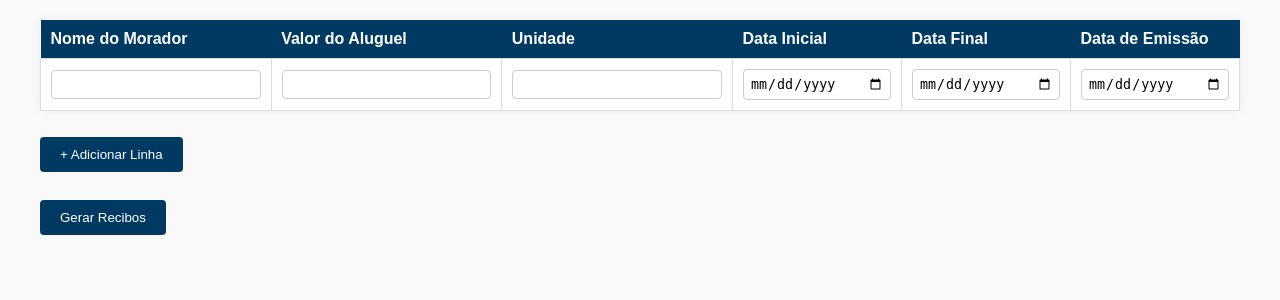
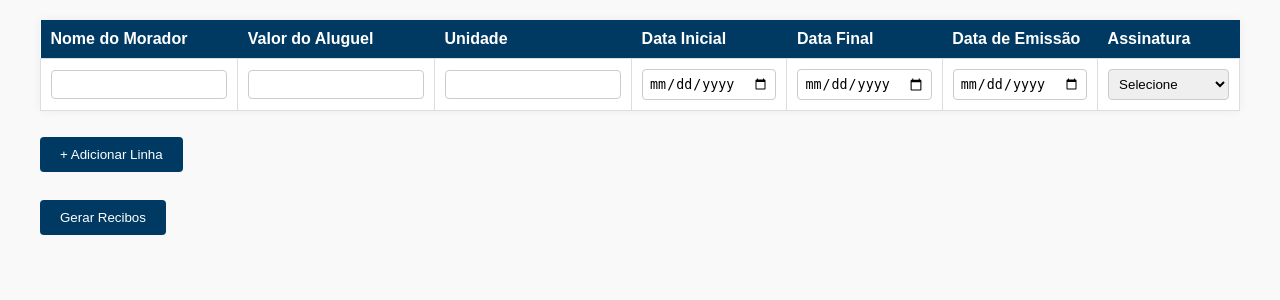
Before and after one commit to jflrealty/receipt_generator, a Flask app: page / in a window 1280 px wide. Shown: the part 122-422 px from the top of the page. Run offline with Flask 3, Linux system fonts and the light colour scheme.

Commit message:
Update form.html

```diff
--- a/backend/templates/form.html
+++ b/backend/templates/form.html
@@ -41,7 +41,7 @@
       padding: 10px;
       border: 1px solid #ddd;
     }
-    input {
+    input, select {
       width: 100%;
       padding: 6px;
       box-sizing: border-box;
@@ -79,6 +79,7 @@
           <th>Data Inicial</th>
           <th>Data Final</th>
           <th>Data de Emissão</th>
+          <th>Assinatura</th>
         </tr>
       </thead>
       <tbody>
@@ -89,6 +90,14 @@
           <td><input name="data_inicio_0" type="date" required></td>
           <td><input name="data_fim_0" type="date" required></td>
           <td><input name="data_emissao_0" type="date" required></td>
+          <td>
+            <select name="responsavel_0" required>
+              <option value="">Selecione</option>
+              <option value="Marta Cabral">Marta Cabral</option>
+              <option value="Jelifer Neves">Jelifer Neves</option>
+              <option value="Marina Macena">Marina Macena</option>
+            </select>
+          </td>
         </tr>
       </tbody>
     </table>
@@ -110,6 +119,14 @@
         <td><input name="data_inicio_${index}" type="date" required></td>
         <td><input name="data_fim_${index}" type="date" required></td>
         <td><input name="data_emissao_${index}" type="date" required></td>
+        <td>
+          <select name="responsavel_${index}" required>
+            <option value="">Selecione</option>
+            <option value="Marta Cabral">Marta Cabral</option>
+            <option value="Jelifer Neves">Jelifer Neves</option>
+            <option value="Marina Macena">Marina Macena</option>
+          </select>
+        </td>
       `;
       tabela.appendChild(nova);
       document.getElementById('total_linhas').value = index + 1;
```
